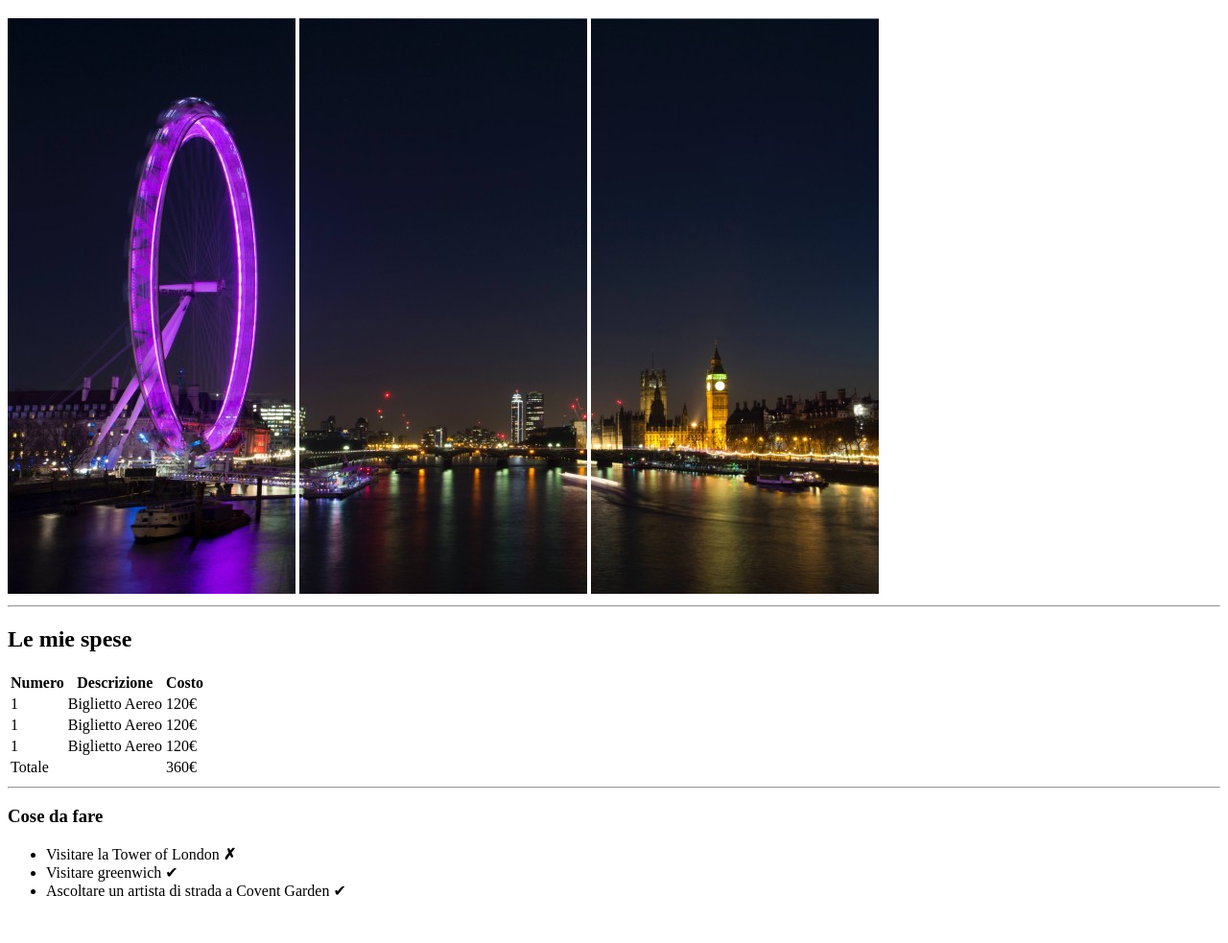
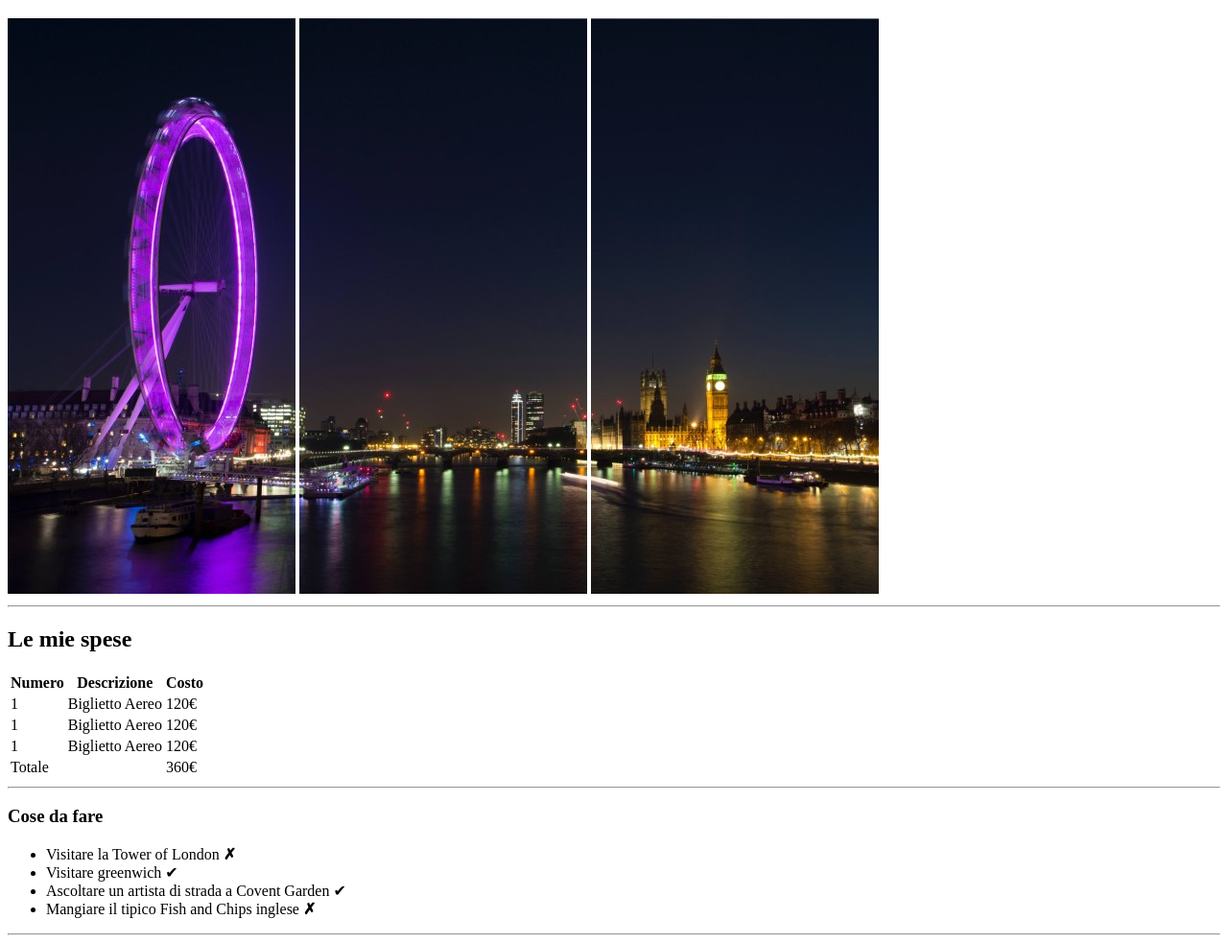
Before and after one commit to Ferlo94/html-london-trip, a plain HTML site: page index.html in a window 1280 px wide. Shown: the part 61-1044 px from the top of the page at 96% size. Before the commit the page ends 1015 px from the top, so only its background shows below. Drawn offline with Linux system fonts and the light colour scheme.

Commit message:
chiusura sezione 2 + linea di separazione

```diff
--- a/index.html
+++ b/index.html
@@ -65,8 +65,10 @@
                     <li>Visitare la Tower of London <strong>&#10007</strong></li>
                     <li>Visitare greenwich &#10004</li>
                     <li>Ascoltare un artista di strada a Covent Garden &#10004</li>
+                    <li>Mangiare il tipico Fish and Chips inglese <strong>&#10007</strong></li>
                 </ul>
             </section>
+            <hr>
         </main>
         <!-- Pie di pagina con 2 foto allineate -->
         <footer>
```
